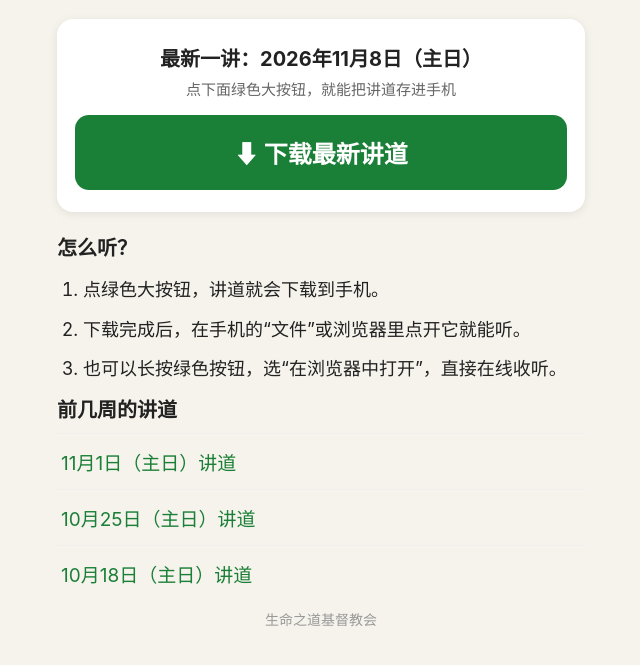
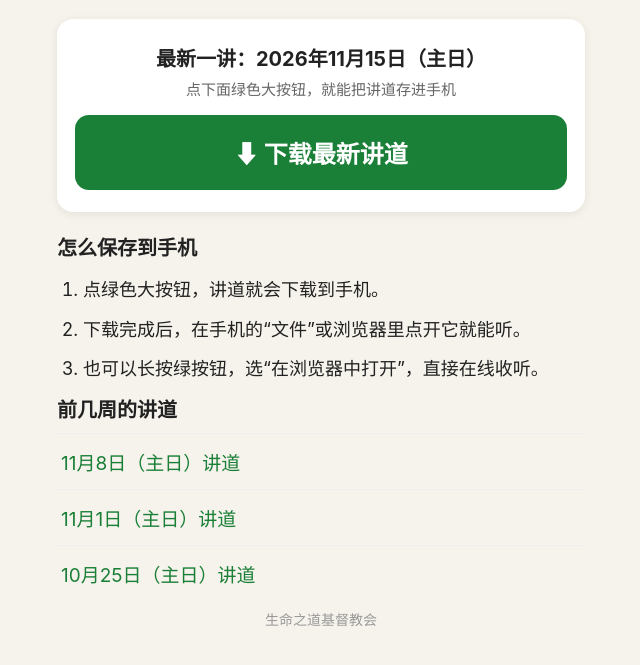
Before and after one commit to lukehewy/sermon-audio, a plain HTML site: page index.html in a window 1280 px wide. Shown: the part 91-756 px from the top of the page, without its empty margins (319-959 px from the left). Drawn offline with Linux system fonts and the light colour scheme.

Commit message:
Update to 2026-11-15 sermon

```diff
--- a/index.html
+++ b/index.html
@@ -29,24 +29,24 @@ h1{font-size:24px;text-align:center;margin:10px 0 2px;}
 <h1>主日讲道</h1>
 <div class="sub">生命之道基督教会 · 每周一上午更新</div>
 <div class="card">
-<div class="date">最新一讲：2026年11月8日（主日）</div>
+<div class="date">最新一讲：2026年11月15日（主日）</div>
 <div class="note">点下面绿色大按钮，就能把讲道存进手机</div>
 <!-- LATEST_LINK -->
-<a class="bigbtn" href="https://github.com/lukehewy/sermon-audio/releases/download/2026-11-08/sermon-2026-11-08.mp3">⬇ 下载最新讲道</a>
+<a class="bigbtn" href="https://github.com/lukehewy/sermon-audio/releases/download/2026-11-15/sermon-2026-11-15.mp3">⬇ 下载最新讲道</a>
 </div>
 <div class="steps">
-<h2>怎么听？</h2>
+<h2>怎么保存到手机</h2>
 <ol>
 <li>点绿色大按钮，讲道就会下载到手机。</li>
 <li>下载完成后，在手机的“文件”或浏览器里点开它就能听。</li>
-<li>也可以长按绿色按钮，选“在浏览器中打开”，直接在线收听。</li>
+<li>也可以长按绿按钮，选“在浏览器中打开”，直接在线收听。</li>
 </ol>
 </div>
 <div class="old">
 <h2>前几周的讲道</h2>
+<a href="https://github.com/lukehewy/sermon-audio/releases/download/2026-11-08/sermon-2026-11-08.mp3">11月8日（主日）讲道</a>
 <a href="https://github.com/lukehewy/sermon-audio/releases/download/2026-11-01/sermon-2026-11-01.mp3">11月1日（主日）讲道</a>
 <a href="https://github.com/lukehewy/sermon-audio/releases/download/2026-10-25/sermon-2026-10-25.mp3">10月25日（主日）讲道</a>
-<a href="https://github.com/lukehewy/sermon-audio/releases/download/2026-10-18/sermon-2026-10-18.mp3">10月18日（主日）讲道</a>
 </div>
 <div class="foot">生命之道基督教会</div>
 </div>
```
